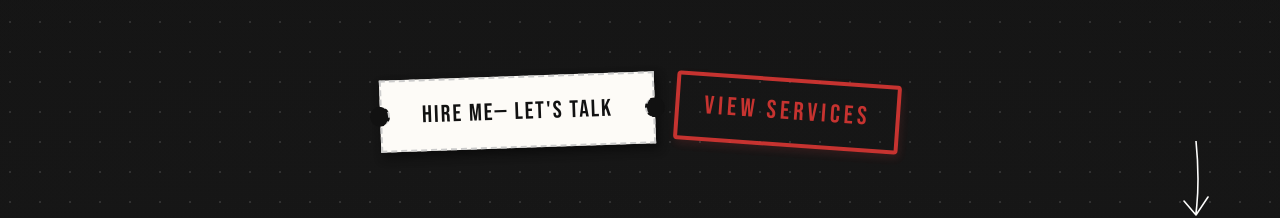
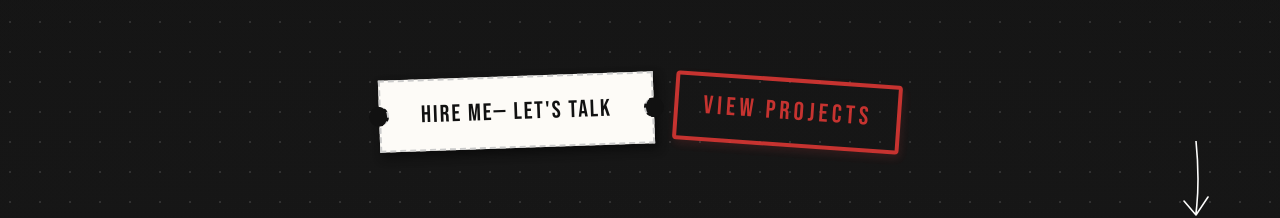
Before and after one commit to armaan-choudhary/armaan-portfolio, a React (Vite) app: page / in a window 1280 px wide. Shown: the part 558-776 px from the top of the page. Built offline with nearby package versions, Linux system fonts and the light colour scheme.

Commit message:
fix: rename View Services to View Projects in hero CTA

```diff
--- a/src/pages/Home.jsx
+++ b/src/pages/Home.jsx
@@ -109,7 +109,7 @@ export default function Home() {
                 <span>HIRE ME</span> — Let's Talk
               </a>
               <a href="#work" className={styles.btnSecondary}>
-                View Services
+                View Projects
               </a>
             </motion.div>
           </motion.div>
```
